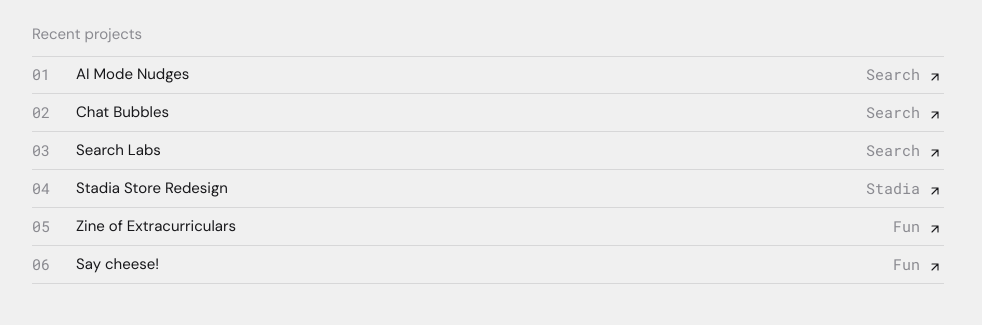
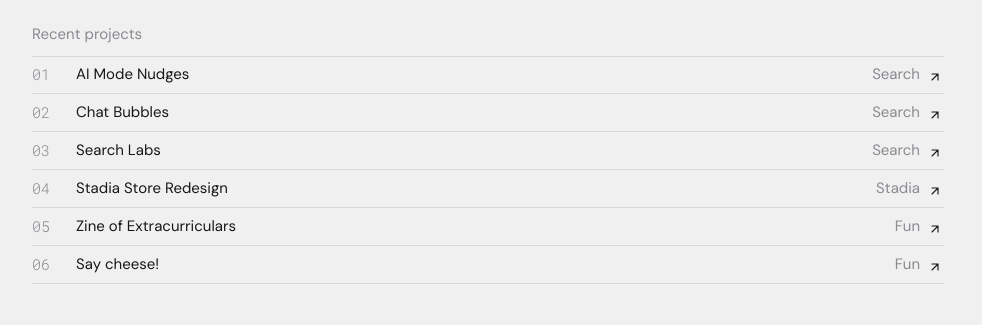
Before and after one commit to shualucas/website-playground, a React (Vite) app: page / in a window 1280 px wide. Shown: the part 1279-1604 px from the top of the page, without its empty margins (152-1134 px from the left). Built offline with nearby package versions, Linux system fonts and the light colour scheme; no server answers.

Commit message:
Lighten project numbers and restore team label typography

```diff
--- a/src/cartridge/style.css
+++ b/src/cartridge/style.css
@@ -1,6 +1,6 @@
 @import "../site.css";
 
-@font-face { font-family:"Roboto Mono"; font-style:normal; font-weight:400; font-display:swap; src:url("/fonts/roboto-mono-latin-400.woff2") format("woff2"); }
+@font-face { font-family:"Roboto Mono"; font-style:normal; font-weight:300; font-display:swap; src:url("/fonts/roboto-mono-latin-300.woff2") format("woff2"); }
 
 @property --project-surface { syntax:"<color>"; inherits:true; initial-value:transparent; }
 .collection:not([data-status="fallback"]) { --hero-trim:172px; }
@@ -58,11 +58,11 @@
 .recent-project-list li { position:relative; border-bottom:1px solid var(--row-divider); }
 .recent-project-list li:focus-within { animation:none; opacity:1; filter:none; }
 .recent-project-link { position:relative; display:grid; grid-template-columns:32px minmax(0,1fr) auto 12px; column-gap:12px; align-items:center; min-height:37px; padding:6px 0; font-size:15px; font-weight:400; line-height:1.45; transition:opacity 180ms ease; }
-.recent-project-index { font-family:"Roboto Mono",monospace; font-size:inherit; font-variant-numeric:tabular-nums; color:var(--project-muted); transition:color 180ms ease; }
+.recent-project-index { font-family:"Roboto Mono",monospace; font-size:inherit; font-weight:300; font-variant-numeric:tabular-nums; color:var(--project-muted); transition:color 180ms ease; }
 .recent-project-copy { display:flex; align-items:baseline; gap:12px; min-width:0; }
 .recent-project-name { flex-shrink:0; color:var(--ui-text); font-weight:inherit; transition:color 180ms ease; }
 .recent-project-summary:not(.sr-only) { min-width:0; overflow:hidden; text-overflow:ellipsis; white-space:nowrap; color:var(--project-muted); }
-.recent-project-team { font-family:"Roboto Mono",monospace; color:var(--project-muted); font-size:inherit; white-space:nowrap; }
+.recent-project-team { color:var(--project-muted); font-size:inherit; white-space:nowrap; }
 .recent-project-arrow { color:var(--ui-text); opacity:0; transform:translate(-3px,3px); transition:opacity 180ms ease,transform 240ms cubic-bezier(.22,1,.36,1); }
 .recent-projects[data-preview-active="true"] .recent-project-list li:not([data-active="true"]) .recent-project-link { opacity:.4; }
 .recent-project-list li[data-active="true"] .recent-project-index { color:var(--preview-accent); }
```
Also changed, not shown: public/fonts/README.md, public/fonts/Roboto-Mono-OFL.txt (added), public/fonts/roboto-mono-latin-300.woff2 (added), 1 other file (tests, documents, lock files or other folders).
